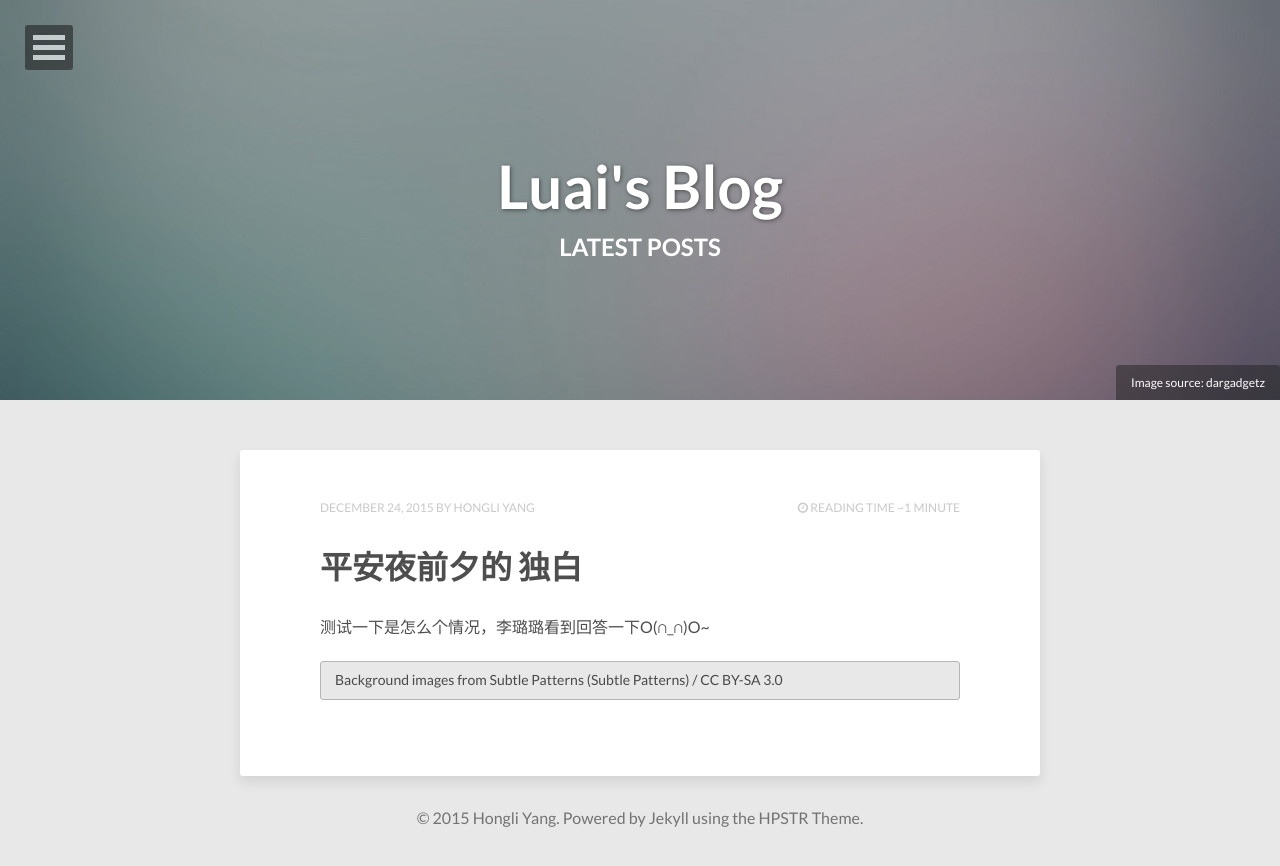
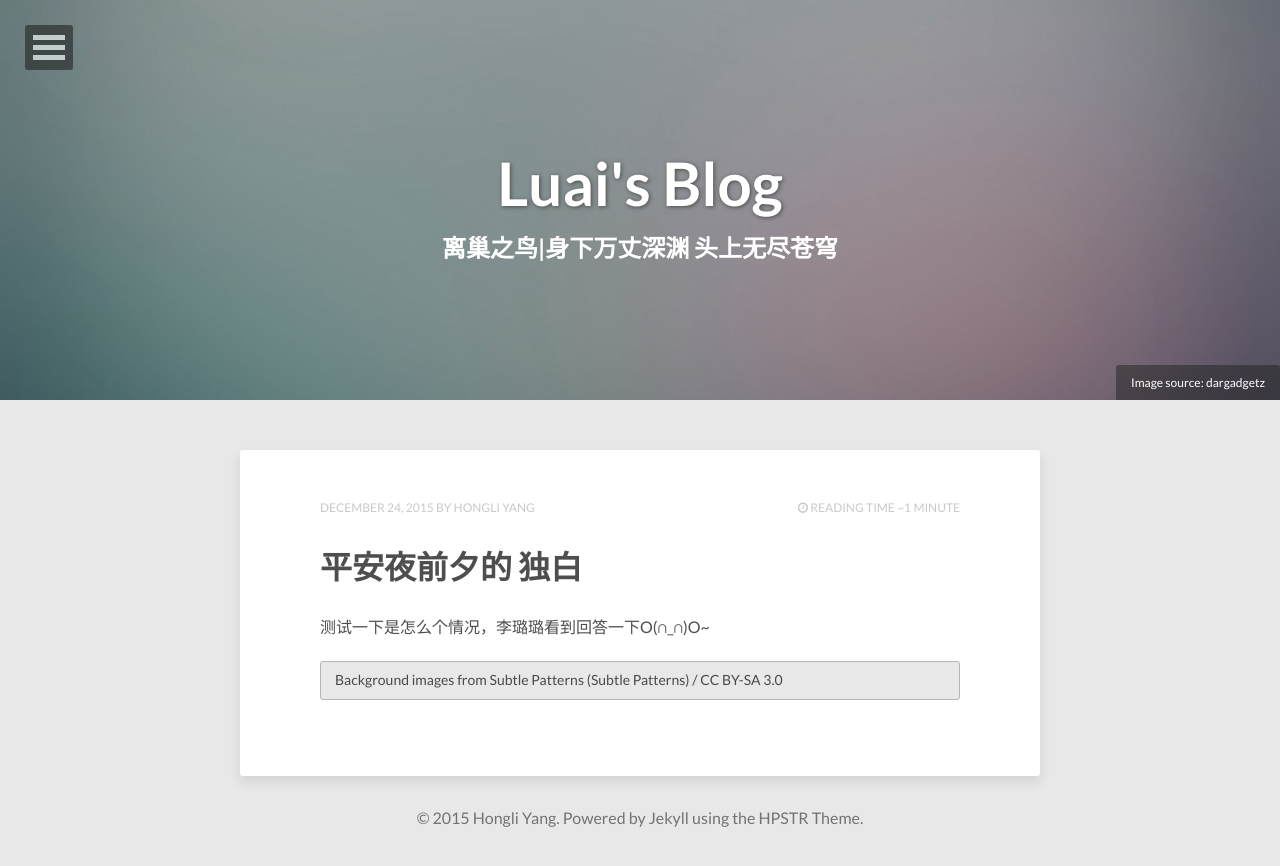
Before and after one commit to luais/luais.github.com, a Jekyll site: the page built from index.html, in a window 1280 px wide. Shown: the top 866 px of the page. Built offline with Jekyll 4.4.1, drawn with Linux system fonts in a browser that asks for light colours; nearby versions of some CDN libraries; the list of posts is cut into pages by our own code.

Commit message:
Update index.html

```diff
--- a/index.html
+++ b/index.html
@@ -1,6 +1,6 @@
 ---
 layout: post-index
-title: Latest Posts
+title: 离巢之鸟|身下万丈深渊 头上无尽苍穹
 description: "Describe this nonsense."
 tags: [Jekyll, theme, themes, responsive, blog, modern]
 comments: false
```
